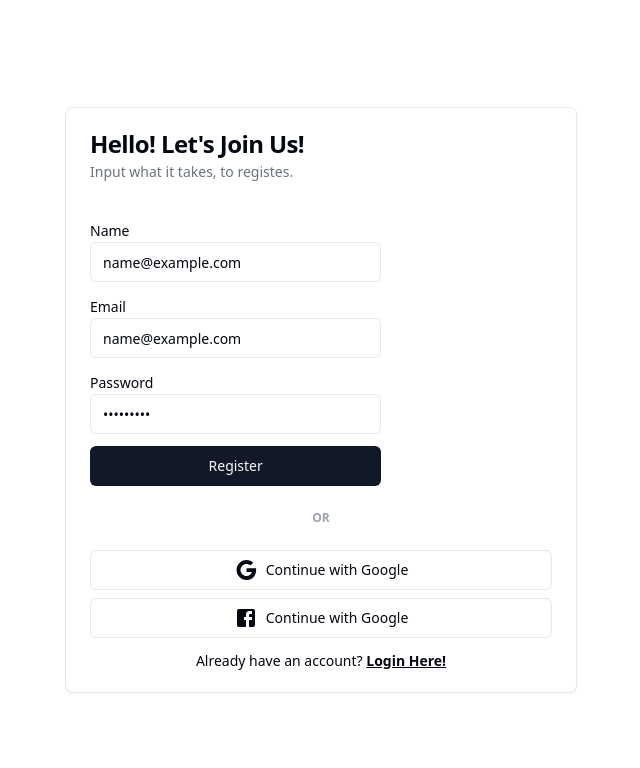
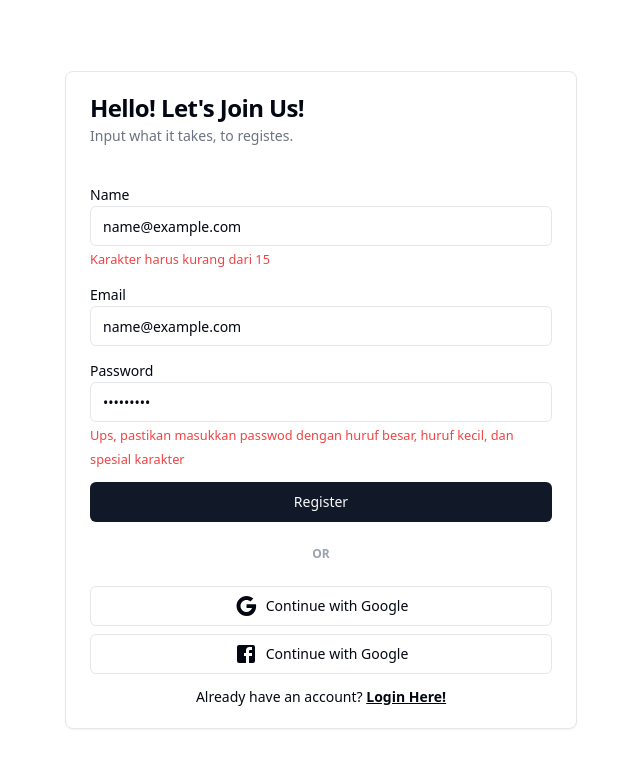
Before and after one commit to daffaputraa/react-ecommerce, a React (Vite) app: page /register in a window 1280 px wide. Both pictures are taken after typing "name@example.com", "name@example.com", "Sample123" into the empty fields and a click on the button "Register". Shown: the top 768 px of the page, without its empty margins (319-959 px from the left). Built offline with nearby package versions, Linux system fonts and the light colour scheme.

Commit message:
feat(auth) : validation schema with Yup

```diff
--- a/package.json
+++ b/package.json
@@ -29,6 +29,7 @@
     "react-router-dom": "^6.20.1",
     "tailwind-merge": "^2.1.0",
     "tailwindcss-animate": "^1.0.7",
+    "yup": "^1.3.2",
     "zod": "^3.22.4"
   },
   "devDependencies": {
--- a/src/pages/Register.tsx
+++ b/src/pages/Register.tsx
@@ -13,6 +13,7 @@ import { Input } from "@/components/ui/input";
 import { Link } from "react-router-dom";
 import { useEffect, useState } from "react";
 import { useFormik } from "formik";
+import * as Yup from "yup";
 
 const Register = () => {
   const formik = useFormik({
@@ -21,6 +22,19 @@ const Register = () => {
       email: "",
       password: "",
     },
+    validationSchema: Yup.object({
+      name: Yup.string()
+
+        .max(15, "Karakter harus kurang dari 15")
+        .required("Required"),
+      email: Yup.string().email("invalid email").required("Required"),
+      password: Yup.string()
+        .required("Please Enter your password")
+        .matches(
+          /^(?=.*[a-z])(?=.*[A-Z])(?=.*[0-9])(?=.*[!@#\$%\^&\*])(?=.{8,})/,
+          "Ups, pastikan masukkan passwod dengan huruf besar, huruf kecil, dan spesial karakter"
+        ),
+    }),
     onSubmit: () => {
       console.log(formik.values);
     },
@@ -88,6 +102,13 @@ const Register = () => {
                       name="name"
                       onChange={formik.handleChange}
                     ></Input>
+                    {formik.touched.name && formik.errors.name ? (
+                      <small className="text-red-500">
+                        {formik.errors.name}
+                      </small>
+                    ) : (
+                      ""
+                    )}
                   </div>
                   <div className="mb-3 w-full">
                     <Label>Email</Label>
@@ -99,7 +120,9 @@ const Register = () => {
                       onChange={formik.handleChange}
                     ></Input>
                     <small className={`text-red-500`}>
-                      {/* {isValidEmail ? "" : `Please input valid email!`} */}
+                      {formik.touched.email && formik.errors.email
+                        ? `${formik.errors.email}`
+                        : ""}
                     </small>
                   </div>
                   <div>
@@ -112,7 +135,11 @@ const Register = () => {
                         name="password"
                         onChange={formik.handleChange}
                       ></Input>
-                      {/* <small className={`${color}`}>{validator}</small> */}
+                      <small className={`text-red-500`}>
+                        {formik.touched.password && formik.errors.password
+                          ? `${formik.errors.password}`
+                          : ""}
+                      </small>
                     </div>
                   </div>
                 </div>
```
Also changed, not shown: 1 other file (tests, documents, lock files or other folders).
